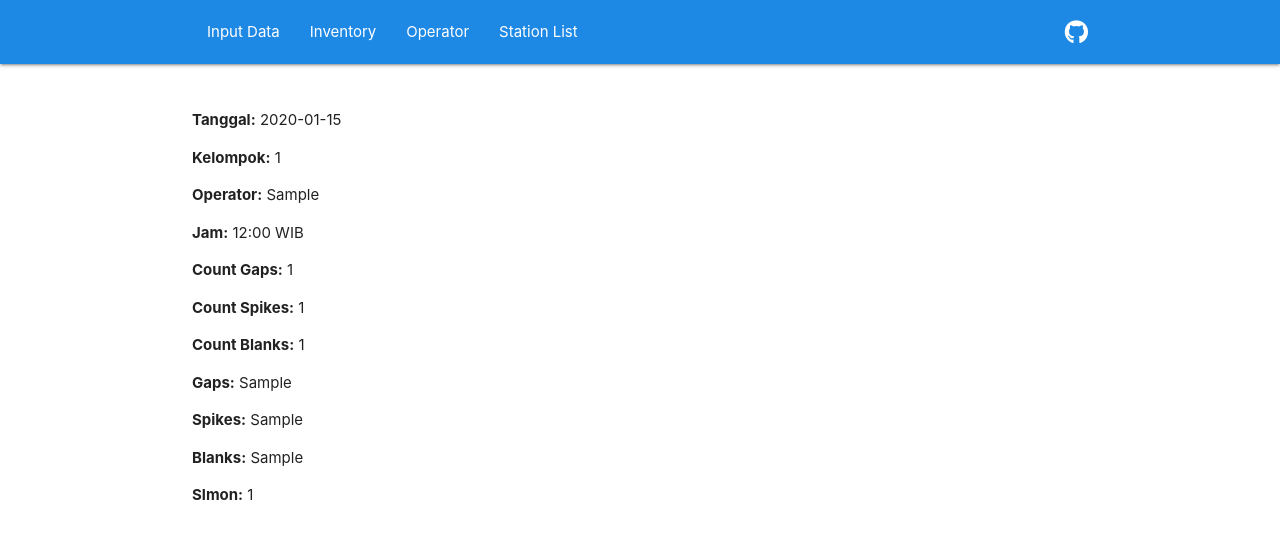
After one commit to ftharyanto/eBAST, a Django app: page /checklist-seiscomp/detail_view/1 in a window 1280 px wide. The commit adds this page. Shown: the top 539 px of the page. Run offline with Django 4.2, Linux system fonts and the light colour scheme; tables that the repository leaves empty hold one stand-in row (values such as "Sample post"); some libraries are stand-ins or nearby versions.

Commit message:
add detail view to each record

```diff
--- a/ChecklistSeiscomp/models.py
+++ b/ChecklistSeiscomp/models.py
@@ -34,7 +34,10 @@ class ChecklistSeiscompModel(models.Model):
     gaps = models.TextField(max_length=500, null=True, blank=True)
     spikes = models.TextField(max_length=500, null=True, blank=True)
     blanks = models.TextField(max_length=500, null=True, blank=True)
-    slmon = models.PositiveIntegerField(null=True, blank=True)
+    slmon = models.PositiveIntegerField(null=True, blank=True, default=0)
+    count_gaps = models.IntegerField(default=0, blank=True)
+    count_spikes = models.IntegerField(default=0, blank=True)
+    count_blanks = models.IntegerField(default=0, blank=True)
 
     def save(self, *args, **kwargs):
         seismograph_list = StationListModel.objects.values_list('kode', flat=True)
@@ -49,12 +52,17 @@ class ChecklistSeiscompModel(models.Model):
         if self.gaps:
             self.gaps = self.gaps.upper()
             self.gaps = remove_accelerograph(self.gaps.split('\r\n'))
+            self.count_gaps = len(self.gaps)
+
         if self.spikes:
             self.spikes = self.spikes.upper()
             self.spikes = remove_accelerograph(self.spikes.split('\r\n'))
+            self.count_spikes = len(self.spikes)
+
         if self.blanks:
             self.blanks = self.blanks.upper()
             self.blanks = remove_accelerograph(self.blanks.split('\r\n'))
+            self.count_blanks = len(self.blanks)
 
         super().save(*args, **kwargs)
 
--- a/ChecklistSeiscomp/templates/create_view.html
+++ b/ChecklistSeiscomp/templates/create_view.html
@@ -67,9 +67,9 @@
             <td> {{ data.kelompok }} </td>
             <td> {{ data.operator }} </td>
             <td> {{ data.jam }} </td>
-            <td> {{ data.gaps }} </td>
-            <td> {{ data.spikes }} </td>
-            <td> {{ data.blanks }} </td>
+            <td> {{ data.count_gaps }} </td>
+            <td> {{ data.count_spikes }} </td>
+            <td> {{ data.count_blanks }} </td>
             <td> {{ data.slmon }} </td>
         </tr>
         {% endfor %}
--- /dev/null
+++ b/ChecklistSeiscomp/templates/detail_view.html
@@ -0,0 +1,24 @@
+{% extends "base.html" %}
+{% load materializecss %}
+
+{% block content %}
+<div class="container" style="padding-top: 2rem;">
+    {% for item in data %}
+    <p><b>Tanggal:</b> {{ item.tanggal|date:'Y-m-d' }}</p>
+    <p><b>Kelompok:</b> {{ item.kelompok }}</p>
+    <p><b>Operator:</b> {{ item.operator }}</p>
+    <p><b>Jam:</b> {{ item.jam }}</p>
+    <p><b>Count Gaps:</b> {{ item.count_gaps }}</p>
+    <p><b>Count Spikes:</b> {{ item.count_spikes }}</p>
+    <p><b>Count Blanks:</b> {{ item.count_blanks }}</p>
+    <p><b>Gaps:</b> {{ item.gaps }}</p>
+    <p><b>Spikes:</b> {{ item.spikes }}</p>
+    <p><b>Blanks:</b> {{ item.blanks }}</p>
+    <p><b>Slmon:</b> {{ item.slmon }}</p>
+    {% endfor %}
+</div>
+
+{% endblock content %}
+
+{% block javascript %}
+{% endblock javascript %}
--- a/ChecklistSeiscomp/urls.py
+++ b/ChecklistSeiscomp/urls.py
@@ -13,6 +13,7 @@ urlpatterns = [
     path('operator_update/<int:id>/', views.operator_update, name='operator_update'),
     path('data_delete/<int:id>/', views.data_delete, name='data_delete'),
     path('export_excel/<int:id>', views.export_excel, name='export_excel'),
+    path('detail_view/<int:id>', views.detail_view, name='detail_view'),
     path('export_pdf_instant/', views.export_pdf_instant, name='export_pdf_instant'),
     path('send_to_gcp_ss/', views.send_to_gcp_ss, name='send_to_gcp_ss'),
     path('station_list_view', views.station_list_view, name='station_list_view'),
--- a/ChecklistSeiscomp/views.py
+++ b/ChecklistSeiscomp/views.py
@@ -14,7 +14,7 @@ def create_view(request):
     # dictionary for initial data with
     # field names as keys
     context = {}
-    context['dataset'] = ChecklistSeiscompModel.objects.all().order_by('-tanggal')[:2]
+    context['dataset'] = ChecklistSeiscompModel.objects.all().order_by('-id')[:2]
 
     # add the dictionary during initialization
     input_form = InputForm(request.POST or None)
@@ -33,7 +33,7 @@ def list_view(request):
     context = {}
 
     # add the dictionary during initialization
-    context["dataset"] = ChecklistSeiscompModel.objects.all().order_by('-tanggal')
+    context["dataset"] = ChecklistSeiscompModel.objects.all().order_by('-id')
 
     return render(request, "list_view.html", context)
 
@@ -655,3 +655,8 @@ def plot_slmon_vm(days, time='00:00 WIB'):
                output_type='div', include_plotlyjs=False, show_link=False
                )
     return jam00
+
+
+def detail_view(request, id):
+    data = ChecklistSeiscompModel.objects.filter(id=id)
+    return render(request, 'detail_view.html', {'data': data})
```
Also changed, not shown: ChecklistSeiscomp/templates/list_view.html (+4 -4 lines), ChecklistSeiscomp/migrations/0058_checklistseiscompmodel_count_blanks_and_more.py (added), db.sqlite3, 1 other file.
